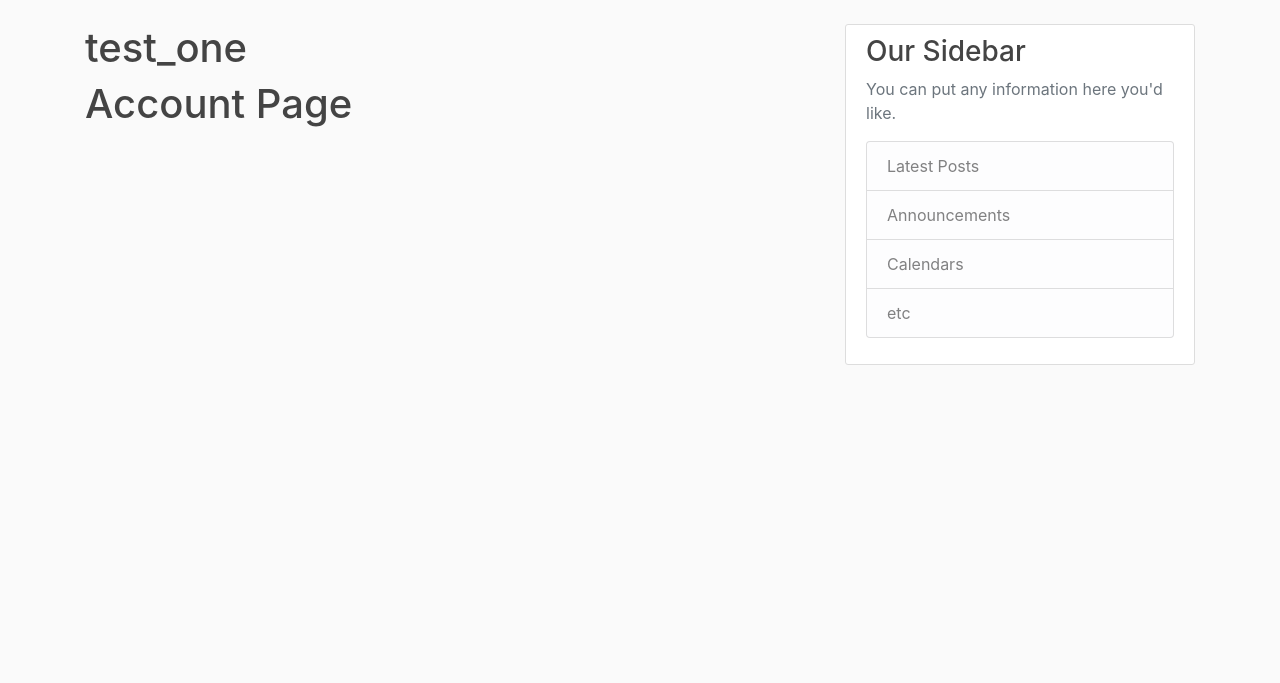
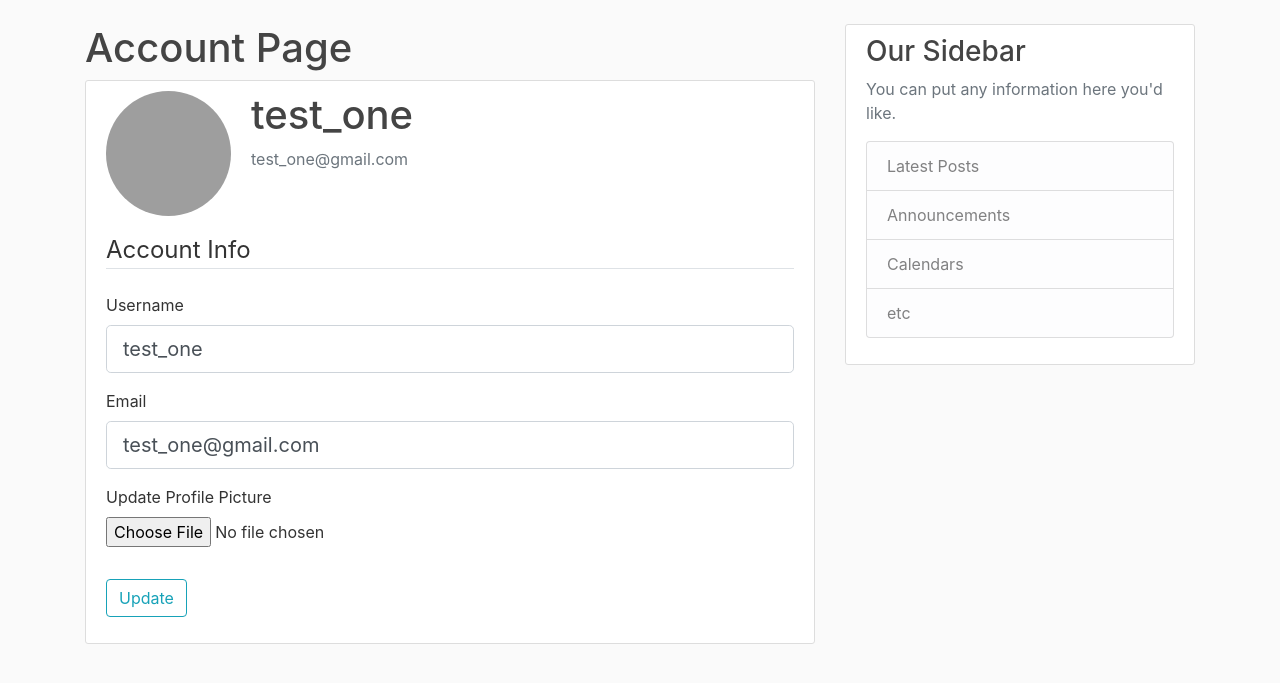
Before and after one commit to TheCarver-254/flask_blog_app, a Flask app: page /account in a window 1280 px wide. Shown: the part 56-739 px from the top of the page. Run offline with Flask 2, Linux system fonts and the light colour scheme; a user stored in the database is signed in; some libraries are stand-ins or nearby versions; grey boxes are pictures that could not be loaded.

Commit message:
Update user Account

```diff
--- a/blog_app/forms.py
+++ b/blog_app/forms.py
@@ -1,4 +1,8 @@
 from flask_wtf import FlaskForm
+#add import for : FileField
+from flask_wtf.file import FileField, FileAllowed
+#add import for : current_user
+from flask_login import current_user
 from wtforms import StringField, PasswordField, SubmitField, BooleanField
 from wtforms.validators import DataRequired, Length, Email, EqualTo, ValidationError
 
@@ -35,9 +39,48 @@ class RegistrationForm(FlaskForm):
             raise ValidationError(' That email already exist. Please choose another email')
 
 
+
 class LoginForm(FlaskForm):
     email = StringField('Email',
                         validators=[DataRequired(), Email()])
     password = PasswordField('Password', validators=[DataRequired()])
     remember = BooleanField('Remember Me')
     submit   = SubmitField('Login')
+
+
+
+# update user profile
+class UpdateAccountForm(FlaskForm):
+    username = StringField('Username',
+                           validators=[DataRequired(), Length(min=2, max=20)])
+
+    email = StringField('Email',
+                        validators=[DataRequired(), Email()])
+
+
+    picture = FileField('Update Profile Picture', validators=[FileAllowed(['jpg', 'png'])])
+
+    submit = SubmitField('Update')
+
+
+    #create a custom form validation
+
+    #check if username exist in the database
+    def validate_username(self, username):
+
+        #run custom validation only if the username is not equal to their current username
+        if username.data != current_user.username:
+            user = User.query.filter_by(username=username.data).first()
+            if user:
+                raise ValidationError(' That username already exist. Please choose another username')
+
+
+
+     #check if email exist in the database
+    def validate_email(self, email):
+
+        #run custom validation only if the email is not equal to their current email
+        if email.data != current_user.email:
+            user = User.query.filter_by(email=email.data).first()
+            if user:
+                raise ValidationError(' That email already exist. Please choose another email')
--- a/blog_app/models.py
+++ b/blog_app/models.py
@@ -15,6 +15,7 @@ def load_user(user_id):
 class User(db.Model, UserMixin):
     id = db.Column(db.Integer, primary_key=True)
     username = db.Column(db.String(20), unique=True, nullable=False)
+
     email = db.Column(db.String(120), unique=True, nullable=False)
     image_file = db.Column(db.String(20), nullable=False, default='default.jpg')
     password = db.Column(db.String(60),  nullable=False)
--- a/blog_app/routes.py
+++ b/blog_app/routes.py
@@ -1,7 +1,13 @@
+import os
+
+import secrets #to generate random names
+
+from PIL import Image
+
 from flask import render_template, url_for, flash, redirect, request #add import for : request
 
 from blog_app import app, db, bcrypt #added import for : db, bcrypt
-from blog_app.forms  import RegistrationForm, LoginForm
+from blog_app.forms  import RegistrationForm, LoginForm, UpdateAccountForm #added import for :UpdateAccountForm
 
 #import the database models here
 from blog_app.models import User, Post
@@ -97,8 +103,56 @@ def logout():
     return redirect(url_for('home'))
 
 
+#save user uploaded image
+def save_picture(form_picture):
+    random_hex = secrets.token_hex(8)
+    _, f_ext = os.path.splitext(form_picture.filename)
+    picture_fn = random_hex + f_ext #picture file name
+    picture_path = os.path.join(app.root_path, 'static/profile_pics', picture_fn)
+
+    # #automatically resize images before being saved
+    # output_size = (125, 125)
+    # i = Image.open(form_picture)
+    # i.thumbnail(output_size)
+    # i.save(picture_path)
+
+    form_picture.save(picture_path)
+
+    return picture_fn
+
+
+
+
 # account route for only the logged in users
-@app.route("/account")
+@app.route("/account", methods=['GET', 'POST'])
 @login_required #restrict this page to only logged in users
 def account():
-    return render_template('account.html', title='Account')
+    form = UpdateAccountForm()
+
+    # # #update form username and email if our form is valid
+    if form.validate_on_submit():
+
+        #check if picture exist
+        if form.picture.data:
+            #save picture
+            picture_file = save_picture(form.picture.data)
+            current_user.image_file = picture_file #update profile picture
+
+        current_user.username = form.username.data
+        current_user.email = form.email.data
+        db.session.commit()
+
+
+
+    #     #flash message
+        flash('Your account has been updated !', 'success')
+        return redirect(url_for('account'))
+
+    # # # # populate the form with current user data
+    elif request.method == 'GET':
+        form.username.data = current_user.username
+        form.email.data = current_user.email
+
+    image_file = url_for('static', filename='profile_pics/' + current_user.image_file) #set up user profile pic
+    return render_template('account.html', title='Account',
+                            image_file=image_file, form=form) #add code to :pass the image_file, and the form
--- a/blog_app/templates/account.html
+++ b/blog_app/templates/account.html
@@ -1,6 +1,74 @@
 {% extends "layout.html" %}
 
 {% block content %}
-    <h1>{{ current_user.username }}</h1>
+
+    <!-- <h1>{{ current_user.username }}</h1> -->
     <h1>Account Page</h1>
+
+	<div class="content-section">
+		<div class="media">
+		   	<img class="rounded-circle account-img" src="{{ image_file }}">
+		    <div class="media-body">
+		      <h2 class="account-heading">{{ current_user.username }}</h2>
+		      <p class="text-secondary">{{ current_user.email }}</p>
+		    </div>
+		</div>
+	  <!-- FORM HERE -->
+
+
+        <form method="POST" action="" enctype="multipart/form-data">
+            {{ form.hidden_tag() }}
+            <fieldset class="form-group">
+                <legend class="border-bottom mb-4">Account Info</legend>
+                <div class="form-group">
+                    {{ form.username.label(class="form-control-label") }}
+
+                    {% if form.username.errors %}
+                        {{ form.username(class="form-control form-control-lg is-invalid") }}
+                        <div class="invalid-feedback">
+                            {% for error in form.username.errors %}
+                                <span>{{ error }}</span>
+                            {% endfor %}
+                        </div>
+                    {% else %}
+                        {{ form.username(class="form-control form-control-lg") }}
+                    {% endif %}
+                </div>
+                <div class="form-group">
+                    {{ form.email.label(class="form-control-label") }}
+                    {% if form.email.errors %}
+                        {{ form.email(class="form-control form-control-lg is-invalid") }}
+                        <div class="invalid-feedback">
+                            {% for error in form.email.errors %}
+                                <span>{{ error }}</span>
+                            {% endfor %}
+                        </div>
+                    {% else %}
+                        {{ form.email(class="form-control form-control-lg") }}
+                    {% endif %}
+                </div>
+
+                <div class="form-group">
+                    {{ form.picture.label() }}
+                    {{ form.picture(class="form-control-file") }}
+
+                    {% if form.picture.errors %}
+                        {% for error in form.picture.errors %}
+                            <span class="text-danger">{{ error }}</span></br>
+                        {% endfor %}
+                    {% endif %}
+
+                 </div>
+
+            </fieldset>
+
+            <div class="form-group">
+                {{ form.submit(class="btn btn-outline-info") }}
+            </div>
+
+        </form>
+
+
+	</div>
+
 {% endblock content %}
--- a/blog_app/templates/register.html
+++ b/blog_app/templates/register.html
@@ -64,6 +64,7 @@
             </div>
         </form>
     </div>
+
     <div class="border-top pt-3">
         <small class="text-muted">
             Already Have An Account? <a class="ml-2" href="{{ url_for('login') }}">Sign In</a>
```
Also changed, not shown: blog_app/site.db.
